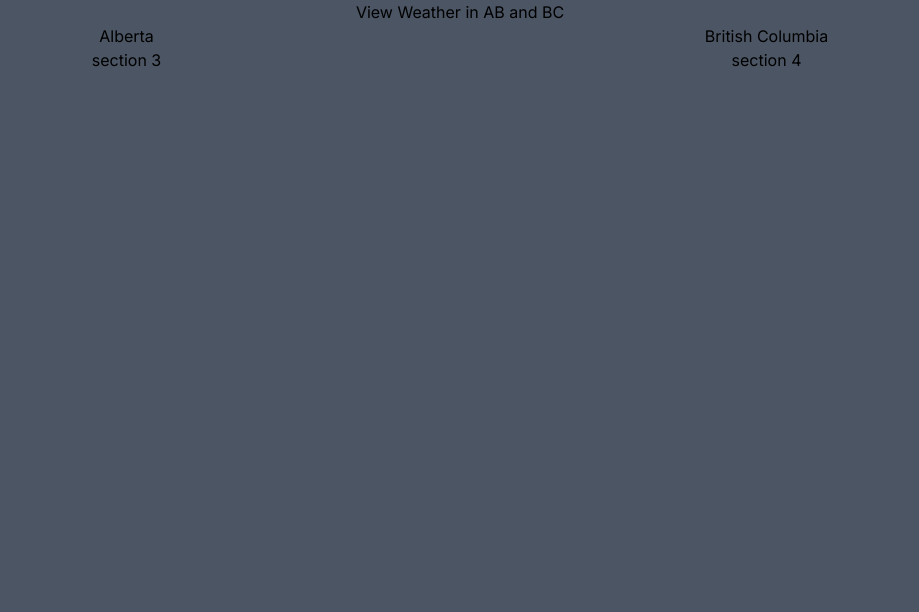
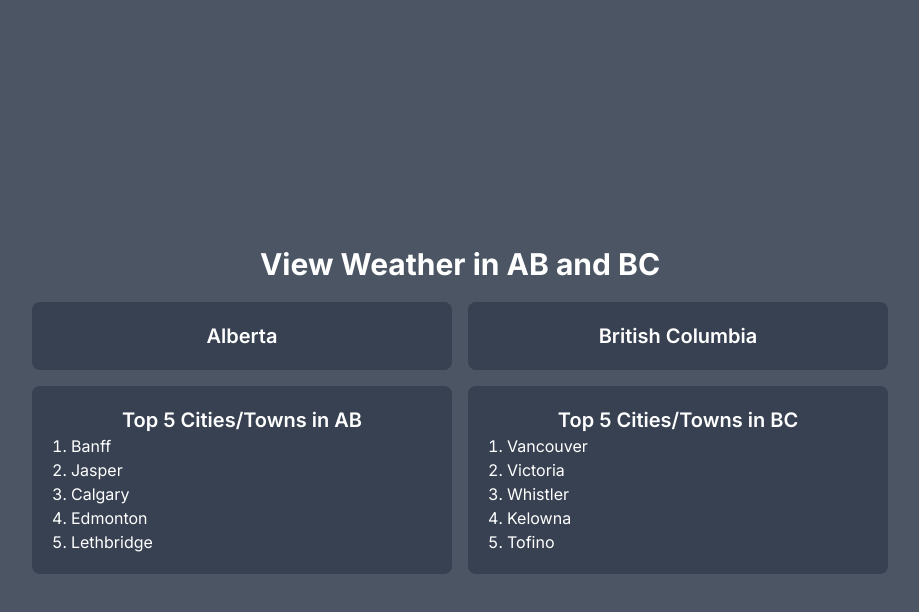
Before and after one commit to kevinh63/view-weather, a Next.js app: page / in a window 1280 px wide. Shown: the top 612 px of the page, without its empty margins (180-1099 px from the left). Built offline with nearby package versions, Linux system fonts and the light colour scheme.

Commit message:
added lists

```diff
--- a/app/page.js
+++ b/app/page.js
@@ -1,18 +1,48 @@
 export default function Home() {
   return (
-    <main className="bg-gray-600 min-h-screen">
-      <h1 className="text-center">View Weather in AB and BC</h1>
+    <main className="bg-gray-600 min-h-screen flex items-center justify-center">
+      <div className="w-full max-w-4xl p-5">
+        <h1 className="text-center text-white text-3xl font-bold py-5">View Weather in AB and BC</h1>
 
-      {/* this is the grid */}
-      <div className="bg-gray-600min-h-screen grid row-span-auto col-span-auto">
-        {/* section 1 */}
-        <div className="grid col-start-1 col-end-2 text-center">Alberta</div>
-        {/* section 2 */}
-        <div className="grid col-start-2 col-end-3 text-center">British Columbia</div>
-        {/* section 3 */}
-        <div className="grid col-start-1 col-end-2 row-start-2 text-center">section 3</div>
-        {/* section 4 */}
-        <div className="grid col-start-2 col-end-3 row-start-2 text-center">section 4</div>
+        {/* Grid container */}
+        <div className="grid grid-cols-2 gap-4">
+
+          {/* Section 1: Alberta */}
+          <div className="bg-gray-700 p-5 rounded-lg">
+            <h2 className="text-center text-white text-xl font-semibold">Alberta</h2>
+            {/* Content for Alberta */}
+          </div>
+
+          {/* Section 2: British Columbia */}
+          <div className="bg-gray-700 p-5 rounded-lg">
+            <h2 className="text-center text-white text-xl font-semibold">British Columbia</h2>
+            {/* Content for British Columbia */}
+          </div>
+
+          {/* Section 3: Top 5 Cities/Towns in AB */}
+          <div className="bg-gray-700 p-5 rounded-lg col-span-1">
+            <h2 className="text-center text-white text-xl font-semibold">Top 5 Cities/Towns in AB</h2>
+            <ol className="list-decimal list-inside text-white">
+              <li>Banff</li>
+              <li>Jasper</li>
+              <li>Calgary</li>
+              <li>Edmonton</li>
+              <li>Lethbridge</li>
+            </ol>
+          </div>
+
+          {/* Section 4: Top 5 Cities/Towns in BC */}
+          <div className="bg-gray-700 p-5 rounded-lg col-span-1">
+            <h2 className="text-center text-white text-xl font-semibold">Top 5 Cities/Towns in BC</h2>
+            <ol className="list-decimal list-inside text-white">
+              <li>Vancouver</li>
+              <li>Victoria</li>
+              <li>Whistler</li>
+              <li>Kelowna</li>
+              <li>Tofino</li>
+            </ol>
+          </div>
+        </div>
       </div>
     </main>
   )
```
